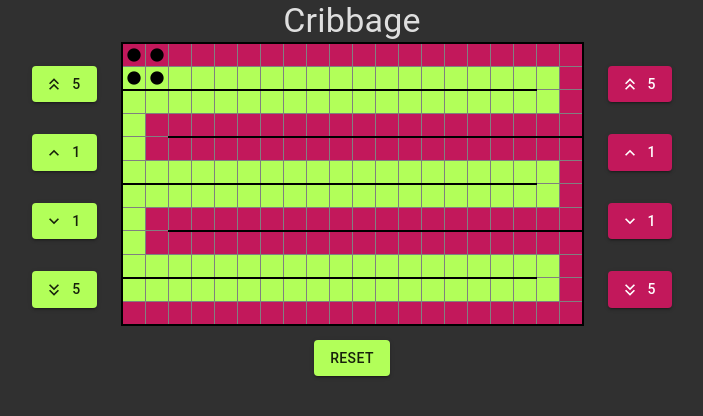
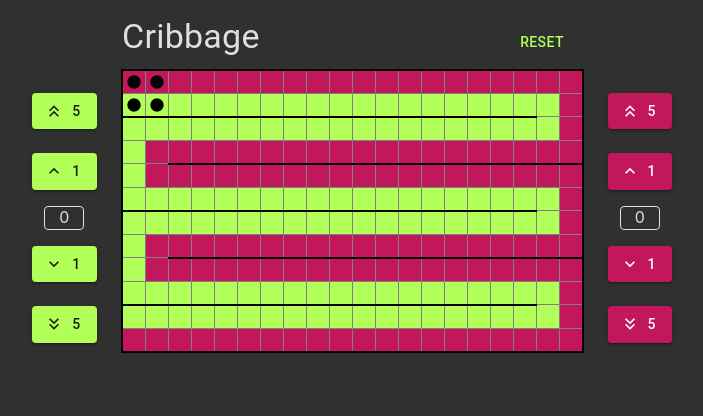
Before and after one commit to Sutherlandon/cribbage-board, a React (Create React App) app: page / in a window 1280 px wide. Shown: the top 416 px of the page, without its empty margins (288-991 px from the left). Built offline with nearby package versions, Linux system fonts and the light colour scheme.

Commit message:
Moved the reset button to the top and added score counters to the middle of the button set

```diff
--- a/src/App.js
+++ b/src/App.js
@@ -16,8 +16,10 @@ function App() {
   const [blueSide, setBlueSide] = useState(blankSide);
 
   function reset() {
-    setRedSide(blankSide);
-    setBlueSide(blankSide);
+    if (window.confirm('Are you sure?')) {
+      setRedSide(blankSide);
+      setBlueSide(blankSide);
+    }
   }
 
   function updatePegs(side, plusValue) {
@@ -67,15 +69,31 @@ function App() {
 
   return (
     <div className="App">
-      <Box sx={{ textAlign: 'center', color: '#dfdfdf' }}>
-        <Typography variant='h4'>Cribbage</Typography>
+      <Box sx={{ color: '#dfdfdf' }}>
+        <Grid
+          container
+          justifyContent='space-between'
+          flexWrap='nowrap'
+          sx={{
+            width: 460,
+            margin: '16px auto 0',
+           }}
+        >
+          <Grid item sx={{ width: 'content' }}>
+            <Typography variant='h4'>Cribbage</Typography>
+          </Grid>
+          <Grid item>
+            <Button onClick={reset} variant='text'>Reset</Button>
+          </Grid>
+        </Grid>
       </Box>
       <Grid container justifyContent='center'>
         <Grid item>
           <Grid
             container
-            spacing={2}
+            spacing={1}
             justifyContent='center'
+            alignItems='center'
             direction='column'
             sx={{ padding: 2 }}
           >
@@ -94,6 +112,18 @@ function App() {
               >
                 1
               </Button>
+            </Grid>
+            <Grid item>
+              <Box sx={{
+                color: '#dfdfdf',
+                border: '1px solid #dfdfdf',
+                borderRadius: 1,
+                padding: '0 4px 2px 4px',
+                width: 30,
+                textAlign: 'center',
+              }}>
+                {blueSide.score}
+              </Box>
             </Grid>
             <Grid item>
               <Button
@@ -119,8 +149,9 @@ function App() {
         <Grid item>
           <Grid
             container
-            spacing={2}
+            spacing={1}
             justifyContent='center'
+            alignItems='center'
             direction='column'
             sx={{ padding: 2 }}
           >
@@ -143,6 +174,18 @@ function App() {
               </Button>
             </Grid>
             <Grid item>
+              <Box sx={{
+                color: '#dfdfdf',
+                border: '1px solid #dfdfdf',
+                borderRadius: 1,
+                padding: '0 4px 2px 4px',
+                width: 30,
+                textAlign: 'center',
+              }}>
+                {redSide.score}
+              </Box>
+            </Grid>
+            <Grid item>
               <Button
                 onClick={() => updatePegs('red', -1)}
                 startIcon={<ArrowDown />}
@@ -163,9 +206,6 @@ function App() {
           </Grid>
         </Grid>
       </Grid>
-      <Box sx={{ textAlign: 'center' }}>
-        <Button onClick={reset}>Reset</Button>
-      </Box>
     </div>
   );
 }
```
